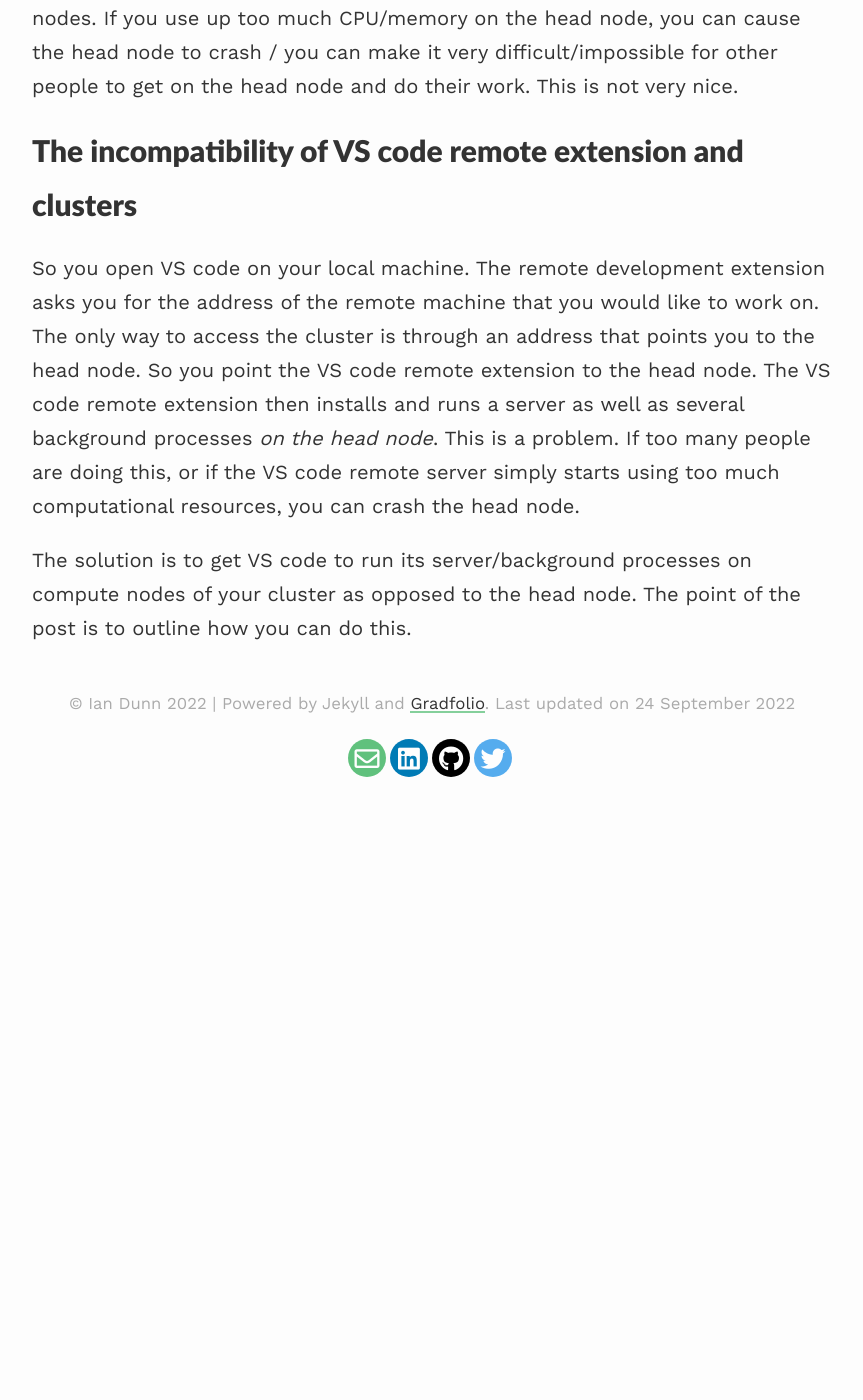
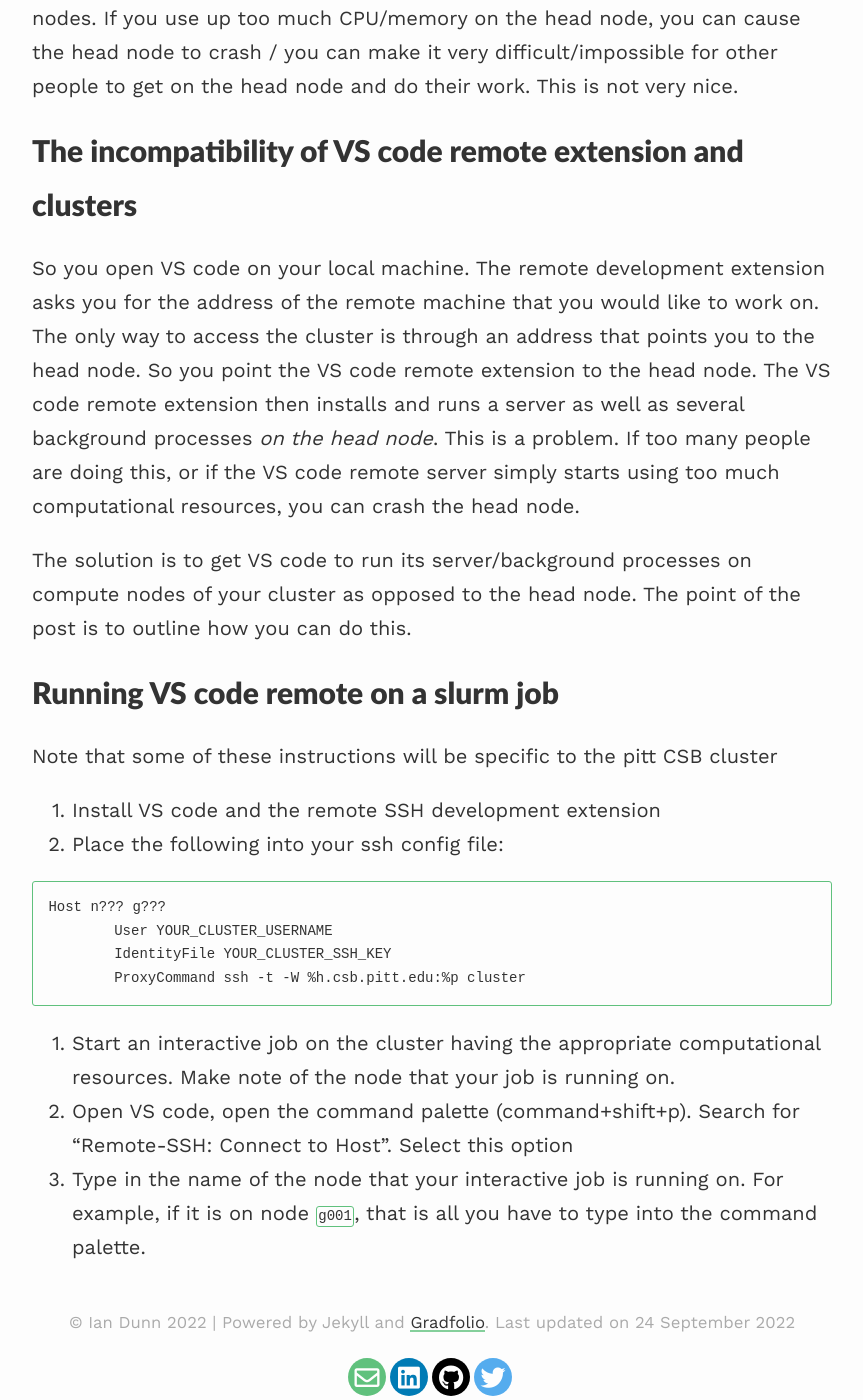
Before and after one commit to Dunni3/dunni3.github.io, a Jekyll site: the page built from _posts/2022-05-25-vscode-on-cluster.md, in a window 1280 px wide and 1400 px high, scrolled down 1267 px. Shown: the whole window, without its empty margins (208-1071 px from the left). Built offline with Jekyll 4.4.1, drawn with Linux system fonts in a browser that asks for light colours; nearby versions of some CDN libraries; before the commit the page ends 2048 px from its top, so only the background shows below that.

Commit message:
updated vscode blog post and minor change to landing page

````diff
--- a/_posts/2022-05-25-vscode-on-cluster.md
+++ b/_posts/2022-05-25-vscode-on-cluster.md
@@ -20,3 +20,21 @@ Now I'll talk about how clusters usually have "head nodes" or "login nodes". Thi
 So you open VS code on your local machine. The remote development extension asks you for the address of the remote machine that you would like to work on. The only way to access the cluster is through an address that points you to the head node. So you point the VS code remote extension to the head node. The VS code remote extension then installs and runs a server as well as several background processes *on the head node*. This is a problem. If too many people are doing this, or if the VS code remote server simply starts using too much computational resources, you can crash the head node.
 
 The solution is to get VS code to run its server/background processes on compute nodes of your cluster as opposed to the head node. The point of the post is to outline how you can do this.
+
+
+# Running VS code remote on a slurm job
+
+Note that some of these instructions will be specific to the pitt CSB cluster
+
+0. Install VS code and the remote SSH development extension
+1. Place the following into your ssh config file:
+
+```text
+Host n??? g???
+	User YOUR_CLUSTER_USERNAME
+	IdentityFile YOUR_CLUSTER_SSH_KEY
+	ProxyCommand ssh -t -W %h.csb.pitt.edu:%p cluster
+```
+2. Start an interactive job on the cluster having the appropriate computational resources. Make note of the node that your job is running on.
+3. Open VS code, open the command palette (command+shift+p). Search for  "Remote-SSH: Connect to Host". Select this option
+4. Type in the name of the node that your interactive job is running on. For example, if it is on node `g001`, that is all you have to type into the command palette.
````
Also changed, not shown: index.md (+1 -1 lines).
